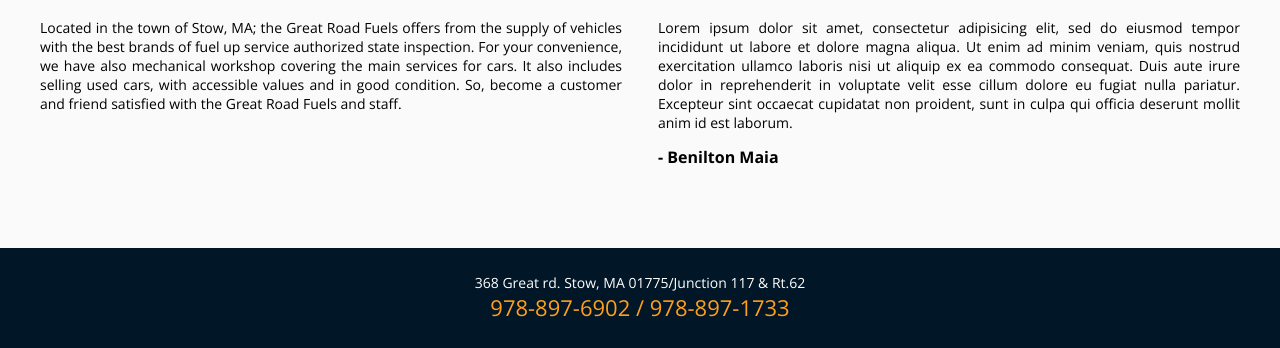
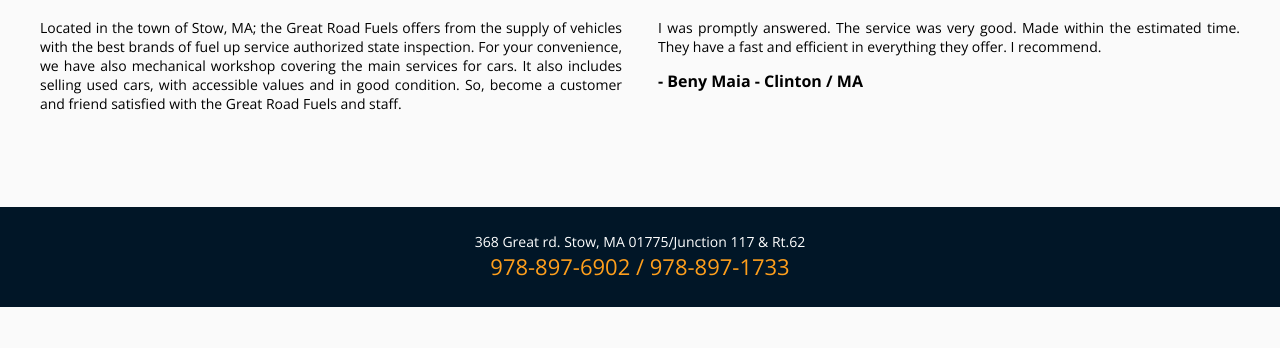
Before and after one commit to wolfzer44/great-road, a plain HTML site: page index.html at #!/contact-us in a window 1280 px wide. Shown: the part 720-1068 px from the top of the page. After the commit the page ends 1027 px from the top, so only its background shows below. Drawn offline with nearby package versions, Linux system fonts and the light colour scheme; some packages are replaced by stand-ins of ours.

Commit message:
finale ajust site

```diff
--- a/views/home.view.html
+++ b/views/home.view.html
@@ -23,10 +23,10 @@
     <h1>Testimonials</h1>
     <p>
       <!-- <img src="http://lorempixel.com/60/60" class="img-circle" alt="" /> -->
-      Lorem ipsum dolor sit amet, consectetur adipisicing elit, sed do eiusmod tempor incididunt ut labore et dolore magna aliqua. Ut enim ad minim veniam, quis nostrud exercitation ullamco laboris nisi ut aliquip ex ea commodo consequat. Duis aute irure dolor in reprehenderit in voluptate velit esse cillum dolore eu fugiat nulla pariatur. Excepteur sint occaecat cupidatat non proident, sunt in culpa qui officia deserunt mollit anim id est laborum.
+      I was promptly answered. The service was very good. Made within the estimated time. They have a fast and efficient in everything they offer. I recommend.
     </p>
 
-    <strong>- Benilton Maia</strong>
+    <strong>- Beny Maia - Clinton / MA</strong>
   </div>
 </div>
 
```
Also changed, not shown: views/contact.view.html (+9 -10 lines), views/inspection.view.html (+1 -1 lines), assets/imgs/location.jpg (added), assets/imgs/state.jpg (added), 1 other file.
